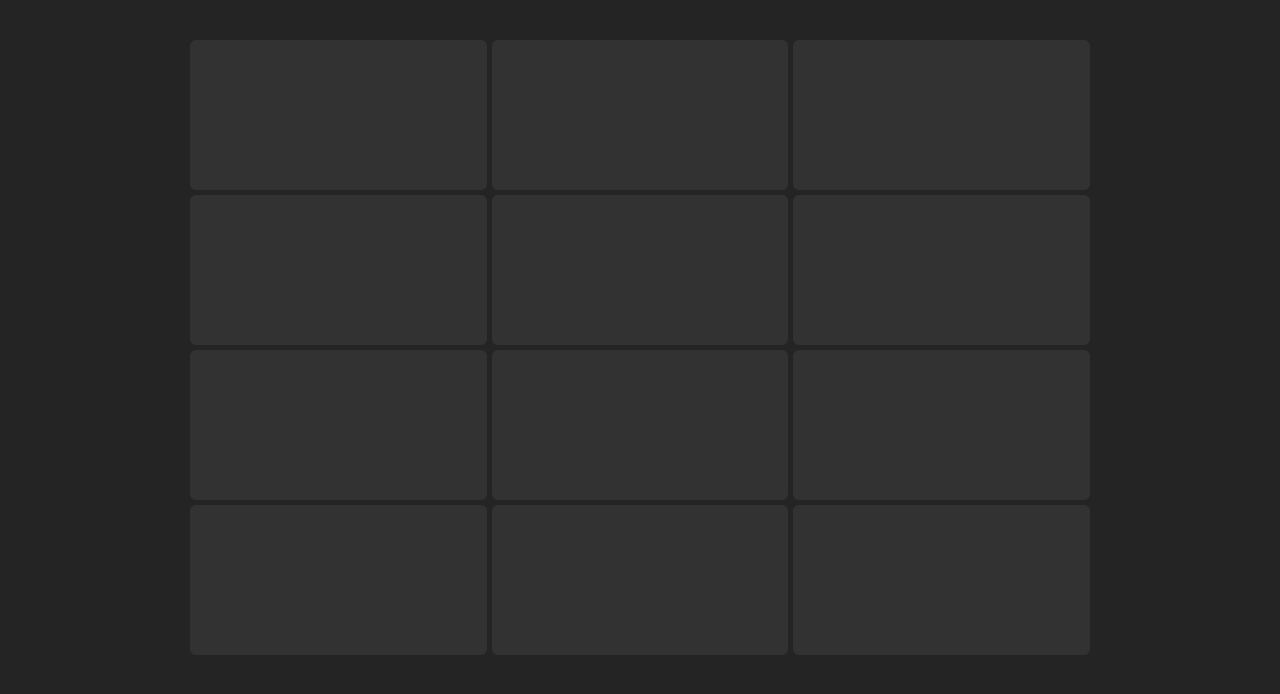
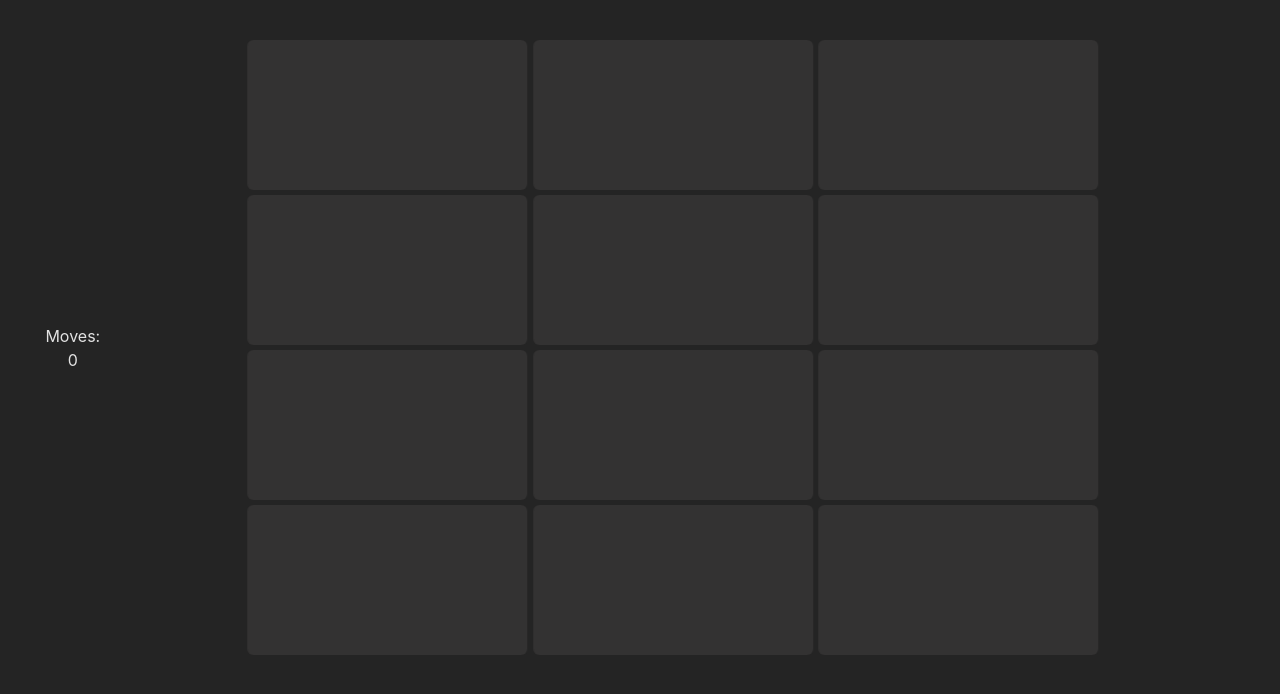
Before and after one commit to bluepnwage/react-card-game, a React (Vite) app: page / in a window 1280 px wide. Shown: the top 694 px of the page. Built offline with nearby package versions, Linux system fonts and the light colour scheme.

Commit message:
add card animations and fix bugs

```diff
--- a/package.json
+++ b/package.json
@@ -10,6 +10,7 @@
     "test": "vitest"
   },
   "dependencies": {
+    "framer-motion": "^8.5.4",
     "react": "^18.2.0",
     "react-dom": "^18.2.0"
   },
--- a/src/App.tsx
+++ b/src/App.tsx
@@ -1,8 +1,7 @@
 import { useState, useEffect } from "react";
 import "./App.css";
 import { createGame } from "./util/create-game";
-const game = createGame();
-
+import { motion } from "framer-motion";
 type Entry = {
   x: number;
   y: number;
@@ -17,7 +16,10 @@ type PlayPicks = {
 function App() {
   const [selected, setSelected] = useState<Partial<PlayPicks>>({});
   const [successfulSelections, setSuccessful] = useState<string[]>([]);
+  const [game, setGame] = useState(createGame());
   const [loading, setLoading] = useState(false);
+  const [moves, setMoves] = useState(0);
+  const [complete, setComplete] = useState(false);
   useEffect(() => {
     if (selected.first && selected.second) {
       const check = checkPosition();
@@ -35,19 +37,27 @@ function App() {
   }, [selected]);
 
   useEffect(() => {
-    if (successfulSelections.length === 6) alert("Game completed!!");
+    if (successfulSelections.length === 6) setComplete(true);
   }, [successfulSelections]);
 
   const onSelect = (value: Entry) => {
+    if (successfulSelections.includes(value.value)) return;
+    if (selected.first?.x === value.x && selected.first?.y === value.y) return;
+    if (selected.second?.x === value.x && selected.second.y === value.y) return;
     if (!selected.first) {
       setSelected((prev) => ({ ...prev, first: value }));
     } else {
       setSelected((prev) => ({ ...prev, second: value }));
+      setMoves((prev) => prev + 1);
     }
   };
 
   const checkPosition = () => {
-    return selected.first?.value === selected.second?.value;
+    return (
+      selected.first?.value === selected.second?.value &&
+      selected.first?.x !== selected.second?.x &&
+      selected.second?.y !== selected.first?.y
+    );
   };
 
   const checkSelected = (y: number, x: number) => {
@@ -56,8 +66,19 @@ function App() {
     return first || second;
   };
 
+  const resetGame = () => {
+    setSuccessful([]);
+    setComplete(false);
+    setGame(createGame());
+    setMoves(0);
+  };
+
   return (
     <div className="App">
+      <div>
+        <p>Moves: {moves}</p>
+        {complete && <button onClick={resetGame}>Reset</button>}
+      </div>
       <div className="game-wrapper">
         {game.map((position, yPosition) => {
           return (
@@ -66,14 +87,25 @@ function App() {
                 const checked = successfulSelections.includes(symbol);
                 const s = checkSelected(yPosition, xPosition);
                 return (
-                  <div
+                  <motion.div
+                    initial={false}
+                    animate={{ rotateY: s ? 0 : checked ? 0 : 180 }}
+                    transition={{ duration: 0.5 }}
                     onClick={!loading ? () => onSelect({ value: symbol, x: xPosition, y: yPosition }) : undefined}
                     className="game-card"
                     data-complete={checked}
                     key={xPosition}
                   >
-                    {s ? symbol : checked ? symbol : null}
-                  </div>
+                    {(s || checked) && (
+                      <motion.span
+                        initial={{ opacity: 0 }}
+                        animate={{ opacity: 1 }}
+                        transition={{ delay: 0.25, duration: 0.25 }}
+                      >
+                        {symbol}
+                      </motion.span>
+                    )}
+                  </motion.div>
                 );
               })}
             </div>
--- a/src/index.css
+++ b/src/index.css
@@ -44,6 +44,8 @@
   display: flex;
   justify-content: center;
   align-items: center;
+  /* animation: flip-with-rotate 1s infinite; */
+  perspective: 400px;
 }
 
 .game-card[data-complete="true"] {
```
Also changed, not shown: 1 other file (tests, documents, lock files or other folders).
